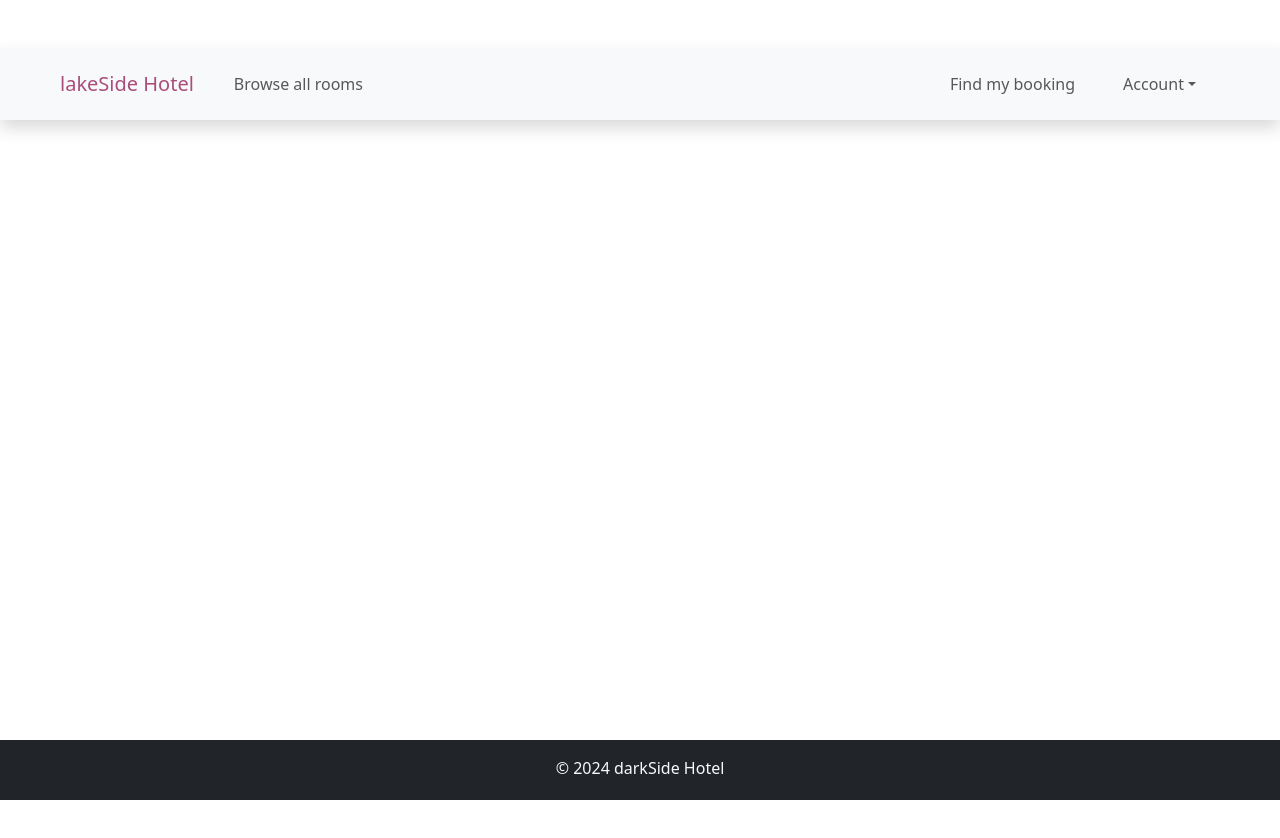
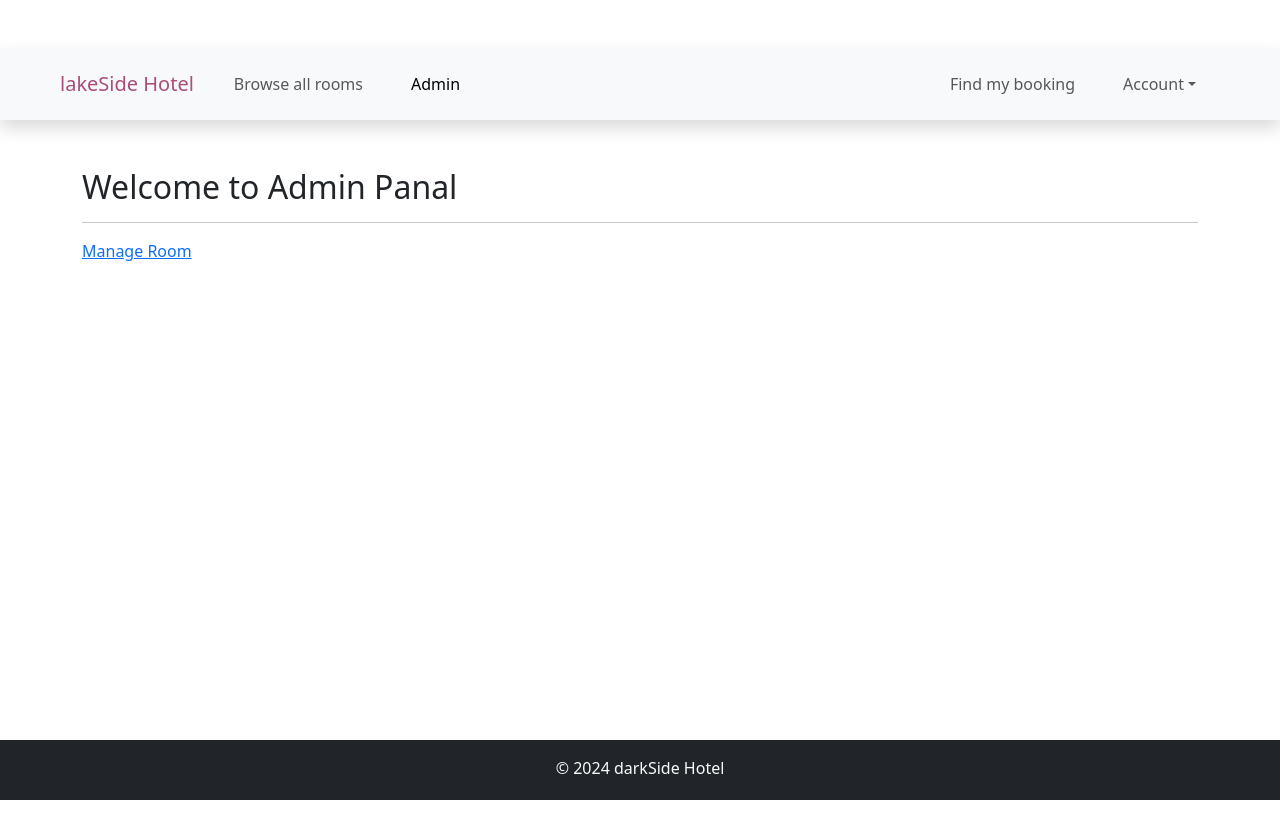
Before and after one commit to Q-wongsakron/DarkSide-Hotel-Frontend, a React (Vite) app: page /admin in a window 1280 px wide. Shown: the top 838 px of the page. Built offline with nearby package versions, Linux system fonts and the light colour scheme.

Commit message:
feat: admin page skeleton

```diff
--- a/src/App.jsx
+++ b/src/App.jsx
@@ -10,6 +10,7 @@ import ExistingRooms from './components/room/ExistingRoom'
 import NavBar from './components/layout/NavBar'
 import Footer from './components/layout/Footer'
 import RoomListing from './components/room/RoomListing'
+import Admin from './components/admin/Admin'
 function App() {
   return (
     <>
@@ -21,7 +22,8 @@ function App() {
           <Route path="/edit-room/:roomId" element={<EditRoom />} />
           <Route path="/existing-rooms" element={<ExistingRooms />} />
           <Route path="/add-room" element={<AddRoom />} />
-          <Route path="//browse-all-rooms" element={<RoomListing />} />
+          <Route path="/browse-all-rooms" element={<RoomListing />} />
+          <Route path="/admin" element={<Admin />} />
 
         </Routes>
       </Router>
--- /dev/null
+++ b/src/components/admin/Admin.jsx
@@ -0,0 +1,16 @@
+import React from "react";
+import { Link } from "react-router-dom";
+
+const Admin = () => {
+  return (
+    <section className="container mt-5">
+      <h2>Welcome to Admin Panal</h2>
+
+      <hr />
+
+      <Link to="/add-room">Manage Room</Link>
+    </section>
+  );
+};
+
+export default Admin;
--- a/src/components/layout/NavBar.jsx
+++ b/src/components/layout/NavBar.jsx
@@ -46,6 +46,12 @@ const NavBar = () => {
 								</NavLink>
 							</li>
 						)}
+						{/* test admin */}
+							<li className="nav-item">
+								<NavLink className="nav-link" aria-current="page" to={"/admin"}>
+									Admin
+								</NavLink>
+							</li>
 					</ul>
 
 					<ul className="d-flex navbar-nav">
```
